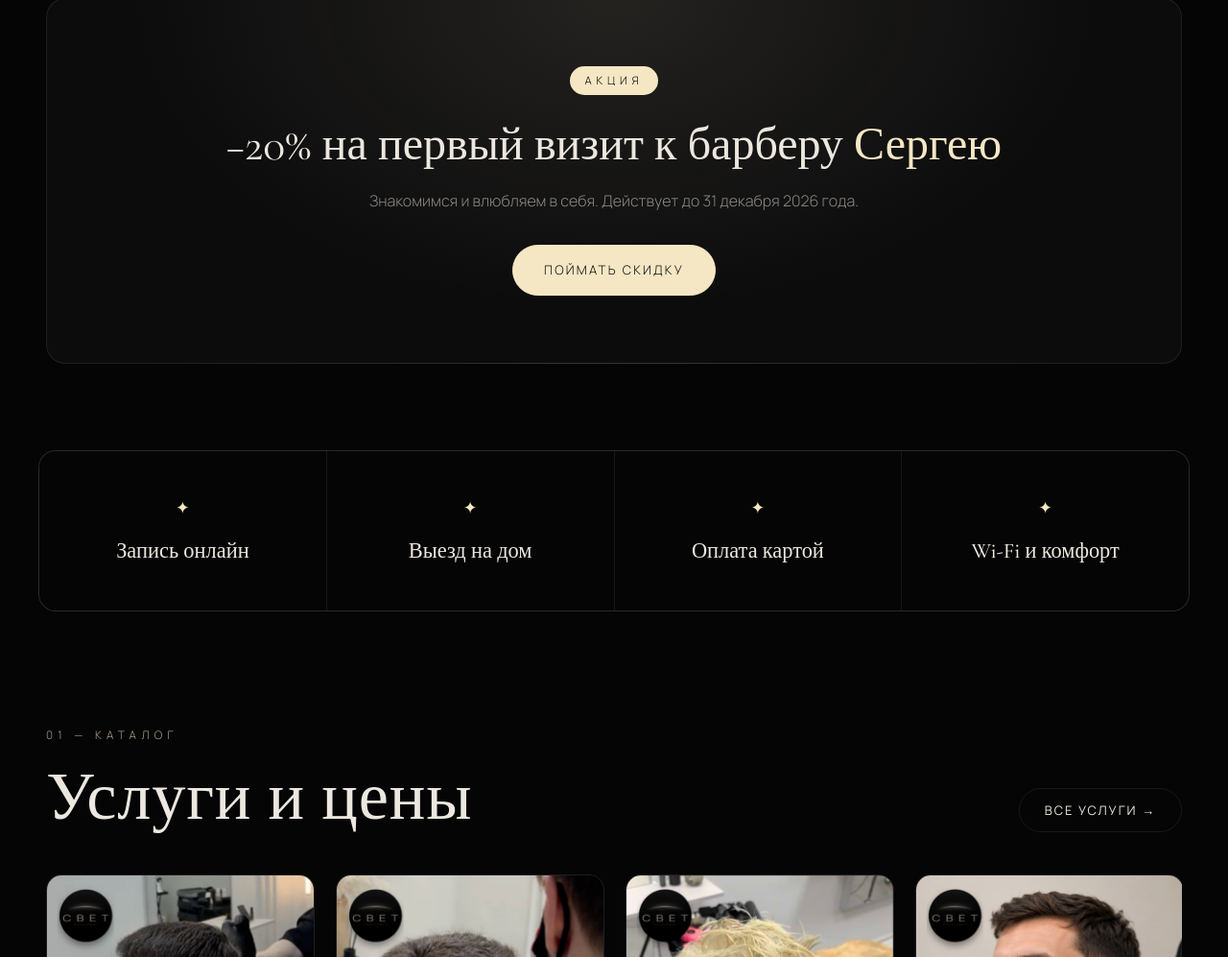
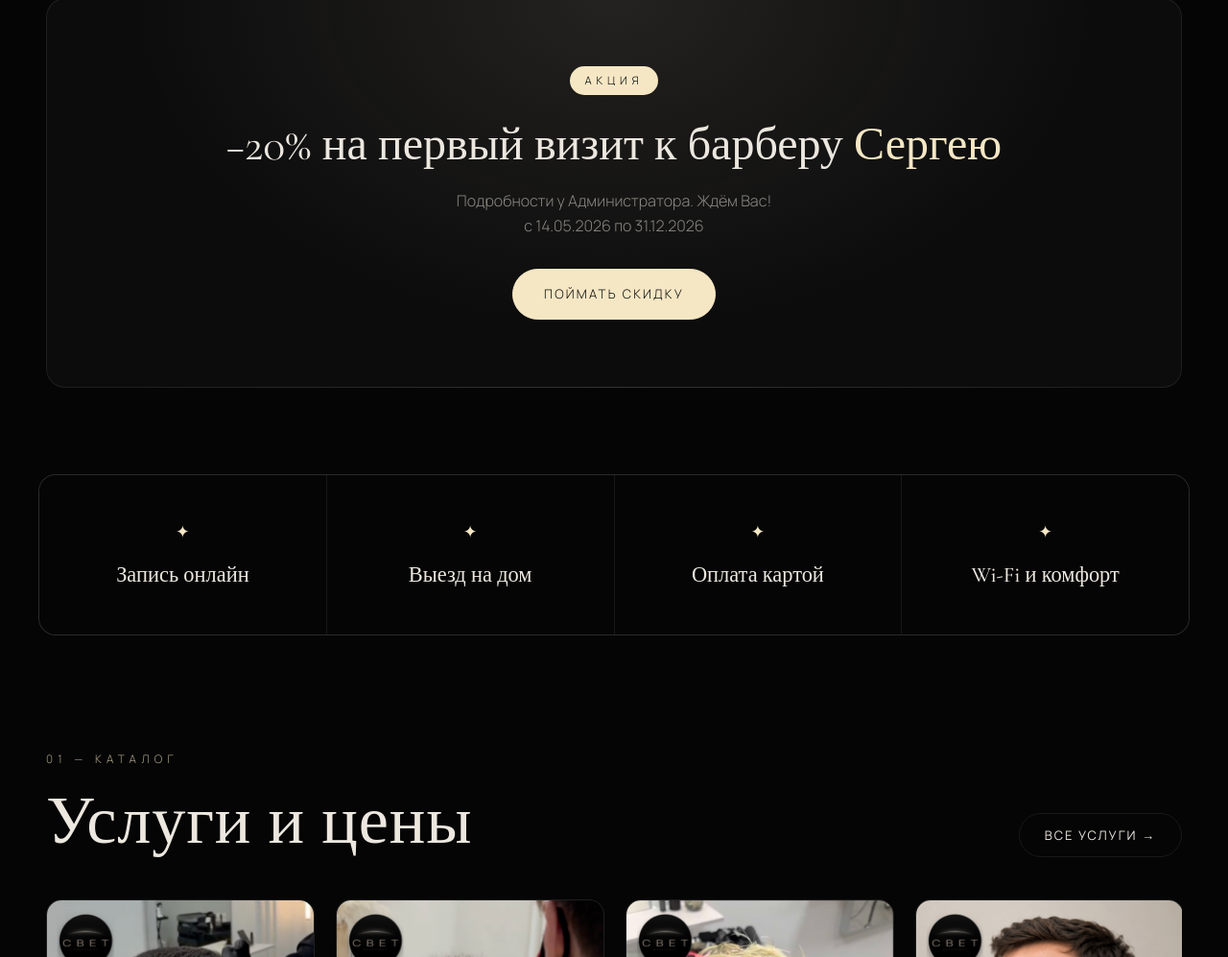
Before and after one commit to niklavrukhin-cell/svet-barbershop, a plain HTML site: page index.html in a window 1280 px wide. Shown: the part 842-1839 px from the top of the page at 96% size. Drawn offline with nearby package versions, Linux system fonts and the light colour scheme.

Commit message:
Акция: текст 'Подробности у Администратора' и срок 14.05.2026–31.12.2026

```diff
--- a/index.html
+++ b/index.html
@@ -62,7 +62,7 @@
     <div class="promo__inner reveal">
       <div class="promo__badge">акция</div>
       <h2 class="promo__title">−20% на первый визит к барберу <span class="accent">Сергею</span></h2>
-      <p class="promo__text">Знакомимся и влюбляем в себя. Действует до 31 декабря 2026 года.</p>
+      <p class="promo__text">Подробности у Администратора. Ждём Вас!<br>с 14.05.2026 по 31.12.2026</p>
       <a href="https://n365899.yclients.com" target="_blank" rel="noopener" class="btn btn--solid">Поймать скидку</a>
     </div>
   </section>
```
Also changed, not shown: 1 other file.
